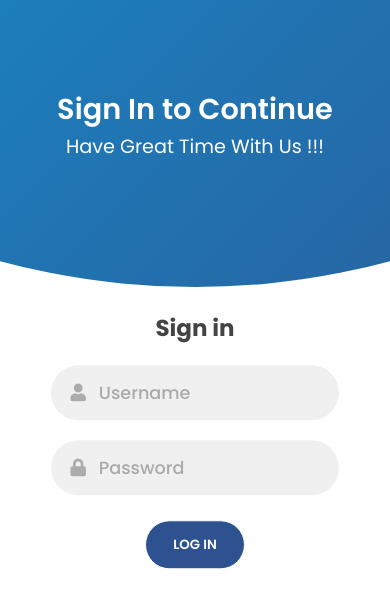
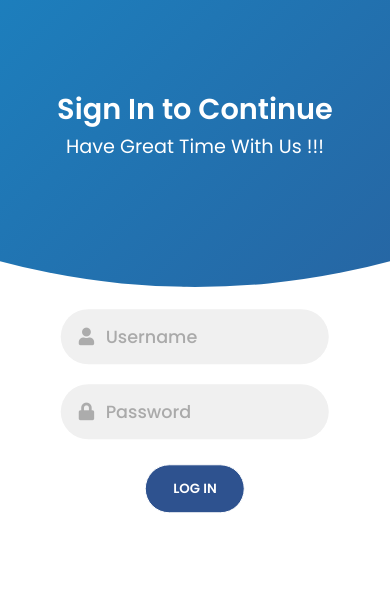
Before and after one commit to yuran1811/project-dinitz, a plain HTML site: page index.html in a window 390 px wide. Drawn offline with nearby package versions, Linux system fonts and the light colour scheme.

Commit message:
Fixed UI

```diff
--- a/src/style/main.css
+++ b/src/style/main.css
@@ -400,9 +400,10 @@
     min-height: 800px;
     height: 100vh;
   }
+
   .signin-menulist {
-    width: 100%;
-    top: 80%;
+    width: 80%;
+    top: 74%;
     transform: translate(-50%, -100%);
     transition: 1s 0.8s ease-in-out;
   }
@@ -473,7 +474,7 @@
 
   .container.sign-up-mode:before {
     transform: translate(-50%, 100%);
-    bottom: 32%;
+    bottom: 45%;
     right: initial;
   }
 
@@ -499,8 +500,12 @@
 }
 
 @media (max-width: 600px) {
+  .signin-menulist {
+    width: 95%;
+  }
+
   .container {
-    padding: 1em 8% 1em;
+    padding: 1em 6% 1em;
   }
 
   .container:before {
@@ -522,7 +527,7 @@
   }
 
   #form2 {
-    margin: 0;
+    margin: 5px;
   }
 }
 
```
